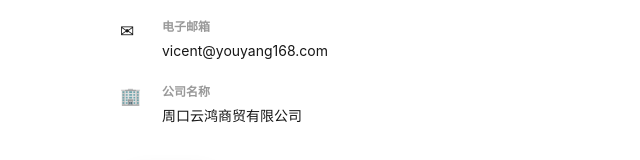
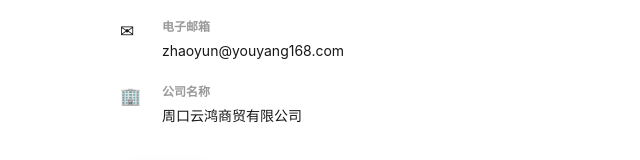
Before and after one commit to AllenAnderson216/youyang168, a website: page contact.html in a window 1280 px wide. Shown: the part 479-639 px from the top of the page, 0-640 px from the left. Drawn offline with Linux system fonts and the light colour scheme.

Commit message:
Update email address in contact.html

```diff
--- a/contact.html
+++ b/contact.html
@@ -60,7 +60,7 @@
             <div class="icon">✉</div>
             <div>
               <strong>电子邮箱</strong>
-              <a href="mailto:zhaoyun@youyang168.com">vicent@youyang168.com</a>
+              <a href="mailto:zhaoyun@youyang168.com">zhaoyun@youyang168.com</a>
             </div>
           </div>
 
```
